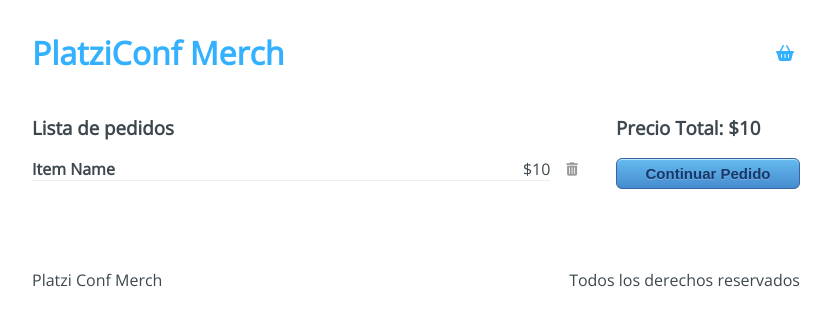
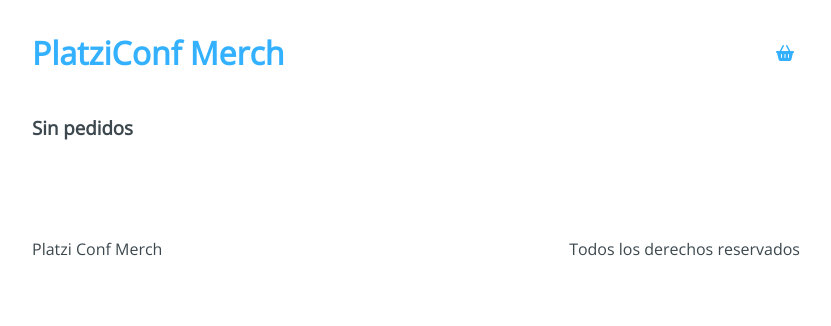
Before and after one commit to danyel117/platzi-conf-store, a Next.js app: page /checkout in a window 1280 px wide. Shown: the top 326 px of the page, without its empty margins (224-1055 px from the left). Built offline with nearby package versions, Linux system fonts and the light colour scheme.

Commit message:
clase 30: implementar suma en el checkout y botón para eliminar producto del carrito

```diff
--- a/components/Header/index.js
+++ b/components/Header/index.js
@@ -1,7 +1,7 @@
 import React from 'react';
 import Link from 'next/link';
 import {useAppContext} from 'context/AppContext'
-import { HeaderS, Checkout } from './styles';
+import { HeaderS, Checkout, HeaderAlert } from './styles';
 
 const Header = () => {
   const {state} = useAppContext()
@@ -16,9 +16,9 @@
           <i className="fas fa-shopping-basket" />
         </Link>
         {cart.length>0 && (
-        <div>
+        <HeaderAlert>
           {cart.length}
-        </div>
+        </HeaderAlert>
       )}
       </Checkout>
     </HeaderS>
--- a/components/Header/styles.js
+++ b/components/Header/styles.js
@@ -25,3 +25,10 @@
     color: #33b1ff;
   }
 `;
+
+
+export const HeaderAlert = styled.div`
+  color: #33b13a;
+  font-size: 14px;
+  margin-left: 5px;
+`;
--- a/pages/checkout/index.js
+++ b/pages/checkout/index.js
@@ -1,6 +1,7 @@
 import React from 'react';
 import Layout from '@components/Layout';
 import Link from 'next/link';
+import {useAppContext} from 'context/AppContext'
 import {
   CheckoutS,
   CheckoutItem,
@@ -8,29 +9,48 @@
   CheckoutSidebar,
 } from './styles';
 
-const Checkout = () => (
+const Checkout = () => {
+  const {state,removeFromCart} = useAppContext()
+  const {cart}=state
+
+  const handleRemove = (product)=>{
+    removeFromCart(product)
+  }
+
+  const handleSumTotal = ()=>{
+    const reducer = (accumulator,currentValue)=>accumulator+currentValue.price;
+    const sum=cart.reduce(reducer,0)
+    return sum
+  }
+
+  return (
     <Layout>
       <CheckoutS>
         <div>
-        <h3>Lista de pedidos</h3>
+          {cart.length>0 ? <h3>Lista de pedidos</h3>:<h3>Sin pedidos</h3>}
+          {cart.map((item) => (
             <CheckoutItem>
               <CheckoutElement>
-            <h4>Item Name</h4>
-            <span>$10</span>
+                <h4>{item.title}</h4>
+                <span>{item.price}</span>
               </CheckoutElement>
-          <button type="button">
+              <button type="button" onClick={() => handleRemove(item)}>
                 <i className="fas fa-trash-alt" />
               </button>
             </CheckoutItem>
+          ))}
         </div>
+        {cart.length>0 && (
           <CheckoutSidebar>
-        <h3>Precio Total: $10</h3>
+            <h3>{`Precio Total: $${handleSumTotal()}`}</h3>
             <Link href="/checkout/information">
               <button type="button">Continuar Pedido</button>
             </Link>
           </CheckoutSidebar>
+        )}
       </CheckoutS>
     </Layout>
   );
+};
 
 export default Checkout;
```
Lines whose indentation alone changed are shown as unchanged.
